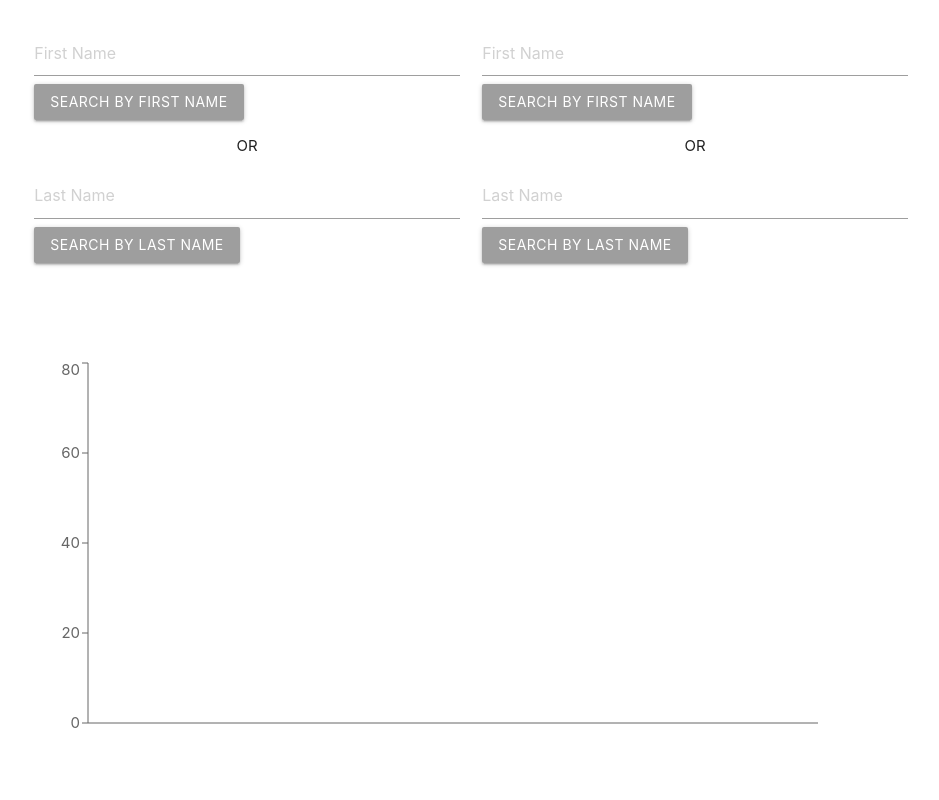
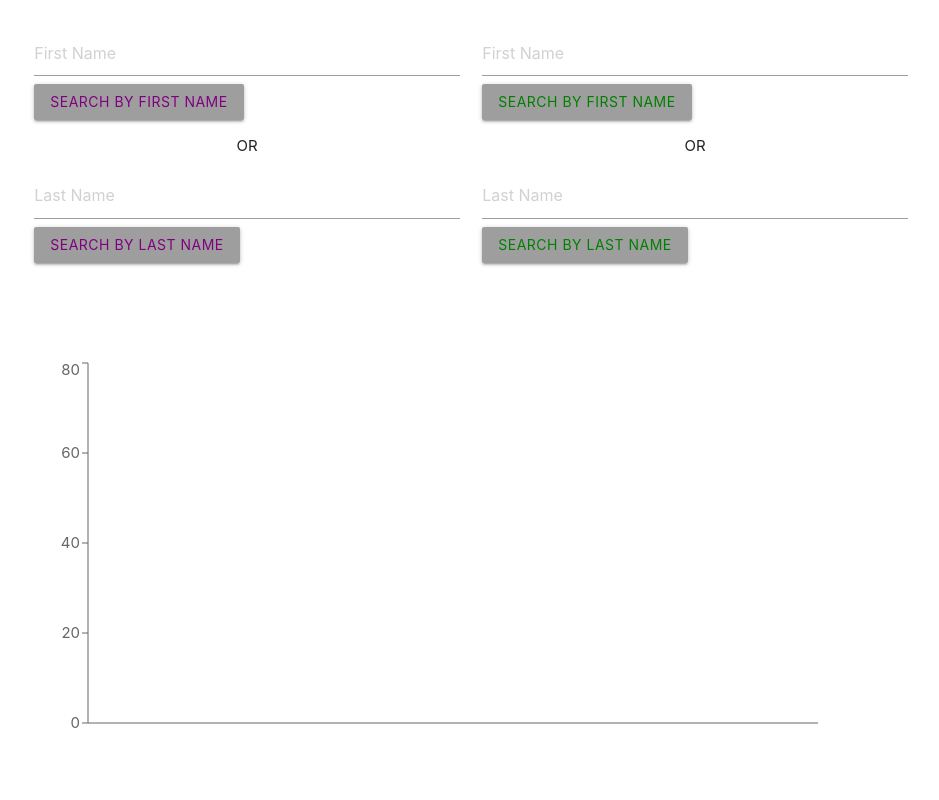
Before and after one commit to sarafiskray/nets-app, a React (Create React App) app: page / in a window 1280 px wide. Shown: the top 800 px of the page, without its empty margins (169-1108 px from the left). Built offline with nearby package versions, Linux system fonts and the light colour scheme.

Commit message:
different colors

```diff
--- a/src/App.css
+++ b/src/App.css
@@ -2,3 +2,11 @@
     padding-top: 30px;
     padding-bottom: 30px;
 }
+
+.p1 button {
+    color: purple;
+}
+
+.p2 button {
+    color: green;
+}
--- a/src/App.js
+++ b/src/App.js
@@ -20,13 +20,13 @@ function App() {
   return (
     <div className="container">
       <div className="row mySection">
-        <div className="col s12 m6 l6">
+        <div className="col s12 m6 l6 p1">
           <Lookup
             setPlayer={setPlayerOne}
             setPlayerStats={setPlayerOneStats}
           />
         </div>
-        <div className="col s12 m6 l6">
+        <div className="col s12 m6 l6 p2">
           <Lookup
             setPlayer={setPlayerTwo}
             setPlayerStats={setPlayerTwoStats}
--- a/src/StatsChart.js
+++ b/src/StatsChart.js
@@ -1,5 +1,5 @@
 import React from 'react';
-import { LineChart, Line, XAxis, YAxis } from 'recharts';
+import { LineChart, Line, XAxis, YAxis, Tooltip } from 'recharts';
 
 const StatsChart = (props) => {
 
@@ -39,13 +39,14 @@ const StatsChart = (props) => {
     return (
         <LineChart width={800} height = {400} data={combinedStats}>
             { playerOneStats.length > 0 ? (
-            <Line type="monotone" dataKey="p1Pts" stroke="purple" />
+            <Line type="monotone" dataKey="p1Pts" stroke="purple"/>
             ) : null }
             { playerTwoStats.length > 0 ? (
             <Line type="monotone" dataKey="p2Pts" stroke="green" />
             ) : null }
             <XAxis tick = {false} />
             <YAxis type="number" domain={[0, 80]}/>
+            <Tooltip cursor={false} />
         </LineChart>
     )
 }
```
